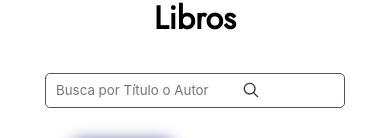
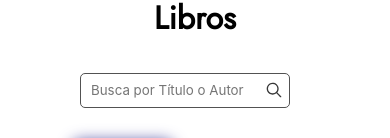
Before and after one commit to alvaromoron27/N3xus_front, a React (Create React App) app: page / in a window 390 px wide. Shown: the part 137-275 px from the top of the page. Built offline with nearby package versions, Linux system fonts and the light colour scheme; no server answers.

Commit message:
Aplicando estilo responsive

```diff
--- a/src/api.js
+++ b/src/api.js
@@ -1,7 +1,7 @@
 /* eslint-disable no-throw-literal */
 import axios from "axios";
 
-const baseURL = "http://localhost:3021/api";
+const baseURL = "https://n3xus.onrender.com/api";
 
 const axiosInstance = axios.create({
   baseURL,
--- a/src/pages/home/styleHome.css
+++ b/src/pages/home/styleHome.css
@@ -207,6 +207,7 @@
   }
 
   .input-wrapper {
+    display: flex;
     position: static; /* 🧠 Elimina el posicionamiento absoluto */
     transform: none;  /* 🧠 Evita desplazamiento */
     margin-top: 10px;
@@ -218,14 +219,13 @@
     position: static; /* ❗️ También quitar absolute aquí */
     transform: none;
     margin: 0 auto; /* Centra en el eje X */
-    width: 90vw;
-    max-width: 300px;
+    width: 210px;
   }
 
   .input-icon {
-    position: aboslute; /* Puedes dejarlo si es un icono dentro del input */
-    right: 110px;
-    top: 78%;
+    position: relative;
+    right: 61px;
+    top: 50%;
     transform: translateY(-50%);
   }
 }
```
